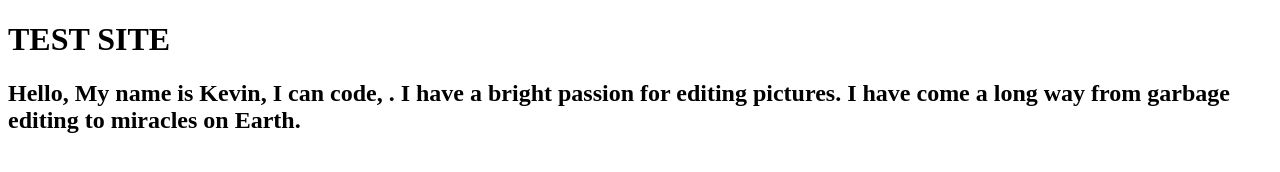
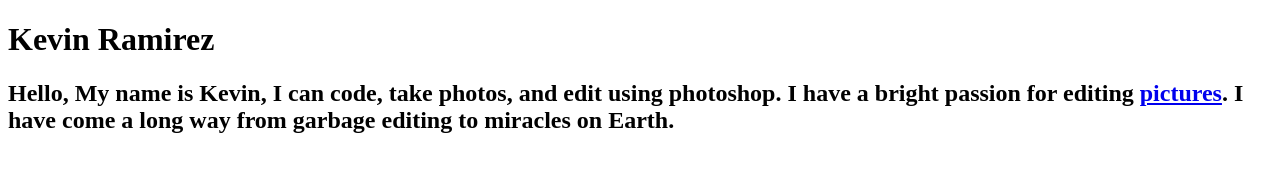
Before and after one commit to KevinObed-Ramirez/Test, a plain HTML site: page T_Index.html in a window 1280 px wide. Drawn offline with Linux system fonts and the light colour scheme.

Commit message:
Here is some stuff I'm testing

```diff
--- a/T_Index.html
+++ b/T_Index.html
@@ -14,8 +14,9 @@
     <title>Portfolio</title>
 </head>
 <body>
-    <h1>TEST SITE</h1>
-    <h2> Hello, My name is Kevin, I can code, . I have a bright passion for editing pictures.
+    <h1>Kevin Ramirez</h1>
+    <h2> Hello, My name is <strong>Kevin</strong>, I can code, take photos, and edit using photoshop.
+        I have a bright passion for editing <a href="Page2.html"> pictures</a>.
         I have come a long way from garbage editing to miracles on Earth. </h2>
 </body>
 </html>
```
Also changed, not shown: Page2.html (+2 -1 lines).
